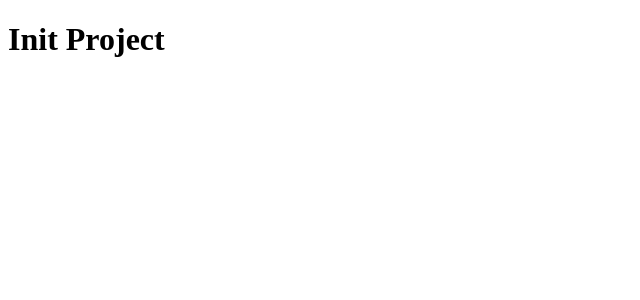
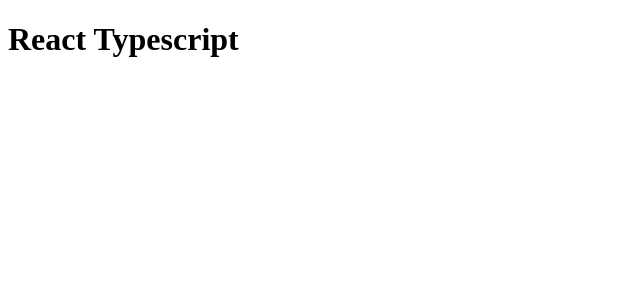
Before and after one commit to jmamadeu/dt-money, a React (Vite) app: page / in a window 1280 px wide. Shown: the top 300 px of the page, without its empty margins (0-640 px from the left). Built offline with nearby package versions, Linux system fonts and the light colour scheme.

Commit message:
chore: change project name

```diff
--- a/src/App.tsx
+++ b/src/App.tsx
@@ -1,5 +1,5 @@
 function App() {
-  return <h1>Init Project</h1>
+  return <h1>React Typescript</h1>
 }
 
 export default App;
```
